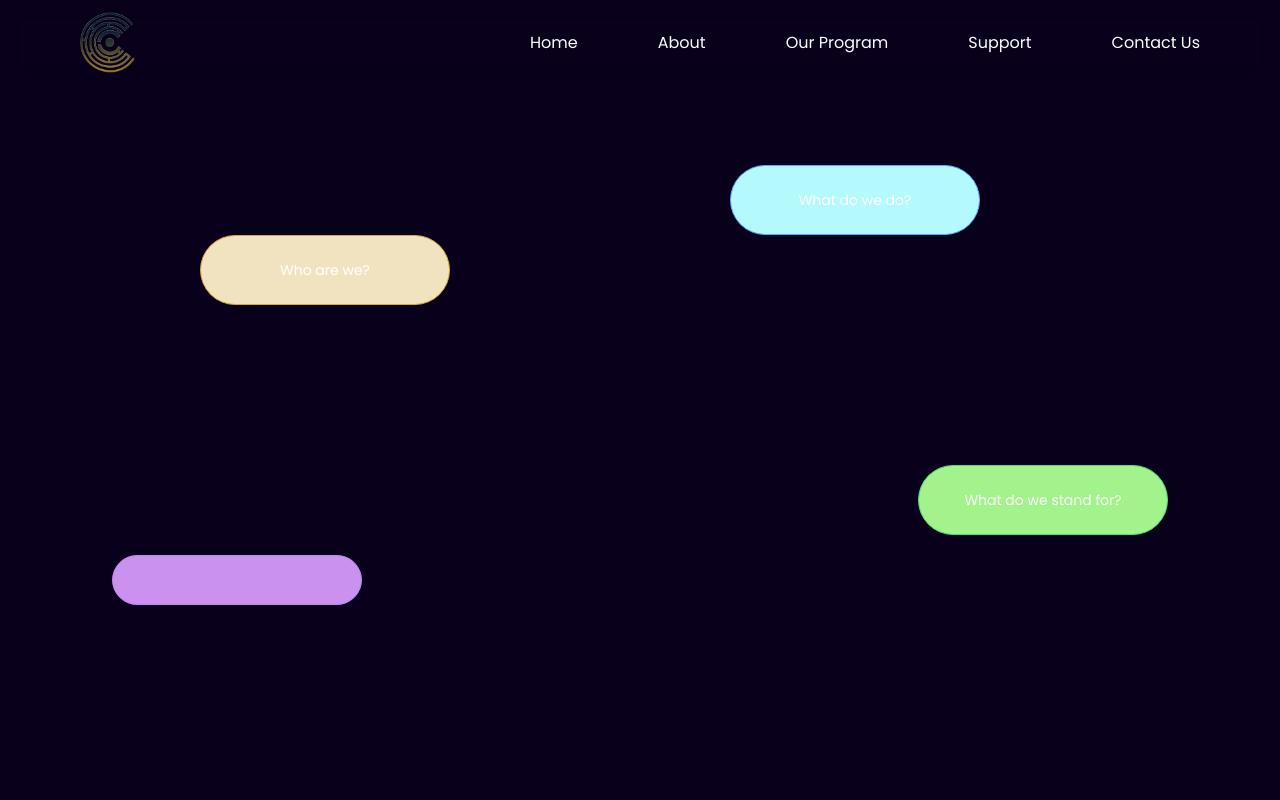
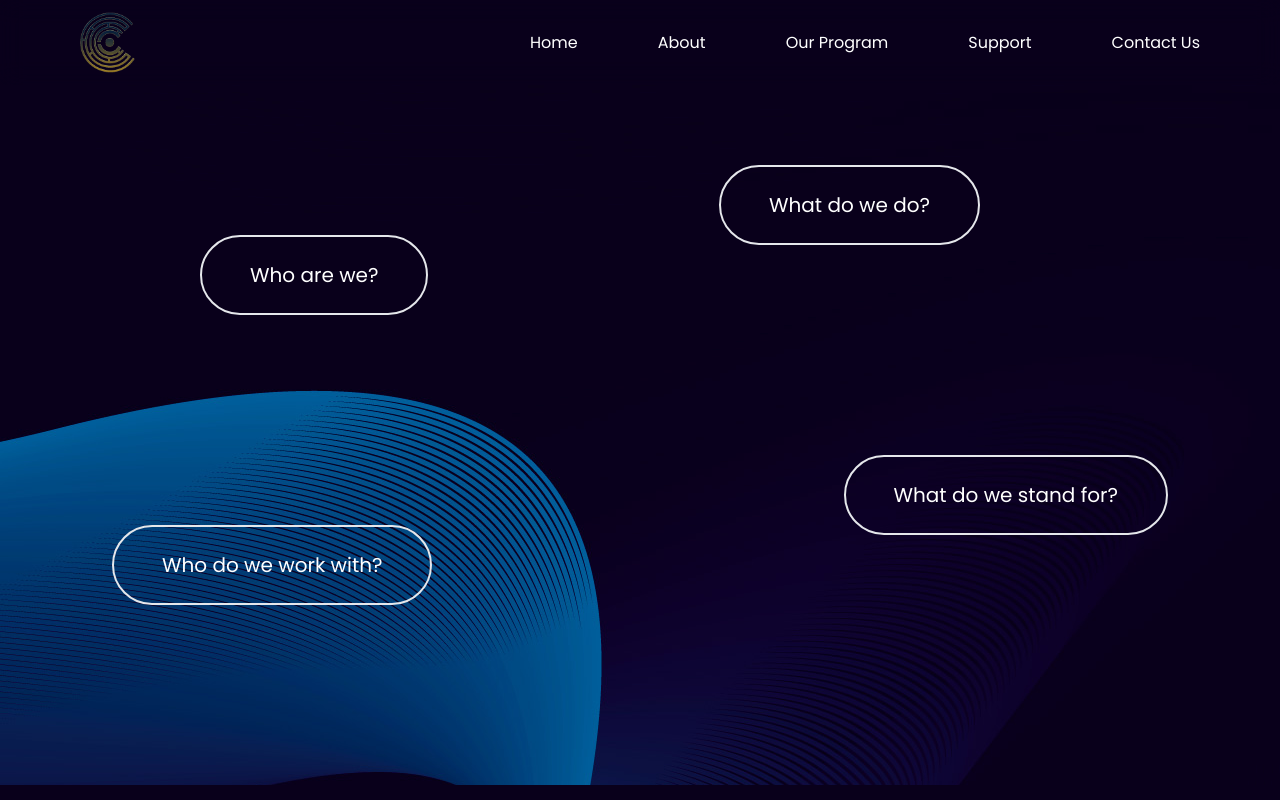
Before and after one commit to cruxnd/cruxnd, a Next.js app: page /about_us in a window 1280 px wide. Shown: the top 800 px of the page. Built offline with nearby package versions, Linux system fonts and the light colour scheme.

Commit message:
fix: worked on the AboutHero section

```diff
--- a/components/AboutHero.tsx
+++ b/components/AboutHero.tsx
@@ -1,25 +1,23 @@
 import Image from "next/image";
 
 export default function AboutHero() {
-  return(
-    <div className="px-6 md:px-12 lg:px-24 lg:py-20 h-[calc(100vh-100px)] relative flex items-center justify-center">
-
-
-      <div className="absolute top-[150px] left-[200px] w-[250px] px-4 py-6 border border-gold-1 bg-[#f1e3c0] rounded-full text-center text-sm">
+  return (
+    <div className="px-6 md:px-12 lg:px-24 lg:py-20 h-[calc(100vh-100px)] relative flex items-center justify-center bg-[url('/images/herobg.jpg')]">
+      <div className="absolute top-[150px] left-[200px] px-12 py-6 border-2 rounded-full text-center text-xl">
         Who are we?
       </div>
 
-      <div className="absolute top-20 right-[300px] w-[250px] px-4 py-6 border border-blue-400 bg-[#b4fafd] rounded-full  text-center text-sm">
+      <div className="absolute top-20 right-[300px] px-12 py-6 border-2  rounded-full  text-center text-xl">
         What do we do?
       </div>
 
-      <div className="absolute bottom-[250px] right-28 w-[250px] px-4 py-6 border border-green-400 bg-[#a2f38b] rounded-full  text-center text-sm">
+      <div className="absolute bottom-[250px] right-28 px-12 py-6 border-2  rounded-full  text-center text-xl">
         What do we stand for?
       </div>
 
-      <div className="absolute bottom-[180px] left-28 w-[250px] px-4 py-6 border border-purple-400 bg-[#cb91ee] rounded-full  text-center text-sm">
-
+      <div className="absolute bottom-[180px] left-28  px-12 py-6 border-2  rounded-full  text-center text-xl">
+        Who do we work with?
       </div>
     </div>
-  )
+  );
 }
```
